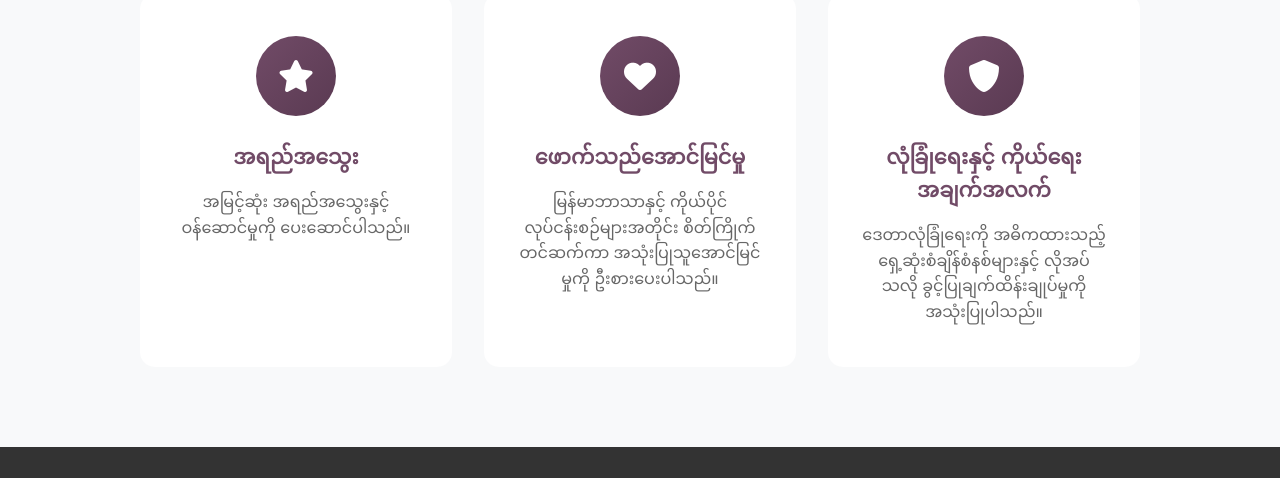
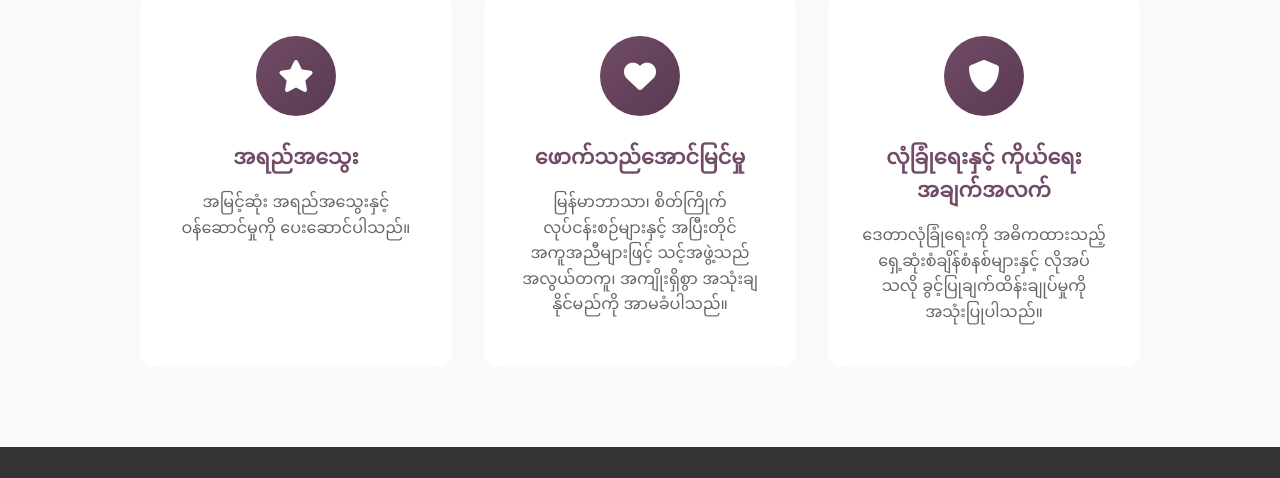
Before and after one commit to cthuhtetaung/odex, a plain HTML site: page odoo-erp-website/about.html in a window 1280 px wide. Shown: the part 3364-3842 px from the top of the page. Drawn offline with Linux system fonts and the light colour scheme; a web font is replaced by a local one.

Commit message:
Refine Customer Success value copy (more unique Burmese phrase)

```diff
--- a/odoo-erp-website/about.html
+++ b/odoo-erp-website/about.html
@@ -192,7 +192,7 @@
                             <i class="fas fa-heart"></i>
                         </div>
                         <h3>ဖောက်သည်အောင်မြင်မှု</h3>
-                        <p>မြန်မာဘာသာနှင့် ကိုယ်ပိုင်လုပ်ငန်းစဉ်များအတိုင်း စိတ်ကြိုက်တင်ဆက်ကာ အသုံးပြုသူအောင်မြင်မှုကို ဦးစားပေးပါသည်။</p>
+                        <p>မြန်မာဘာသာ၊ စိတ်ကြိုက်လုပ်ငန်းစဉ်များနှင့် အပြီးတိုင် အကူအညီများဖြင့် သင့်အဖွဲ့သည် အလွယ်တကူ၊ အကျိုးရှိစွာ အသုံးချနိုင်မည်ကို အာမခံပါသည်။</p>
                     </div>
                     <div class="value-card">
                         <div class="value-icon">
```
